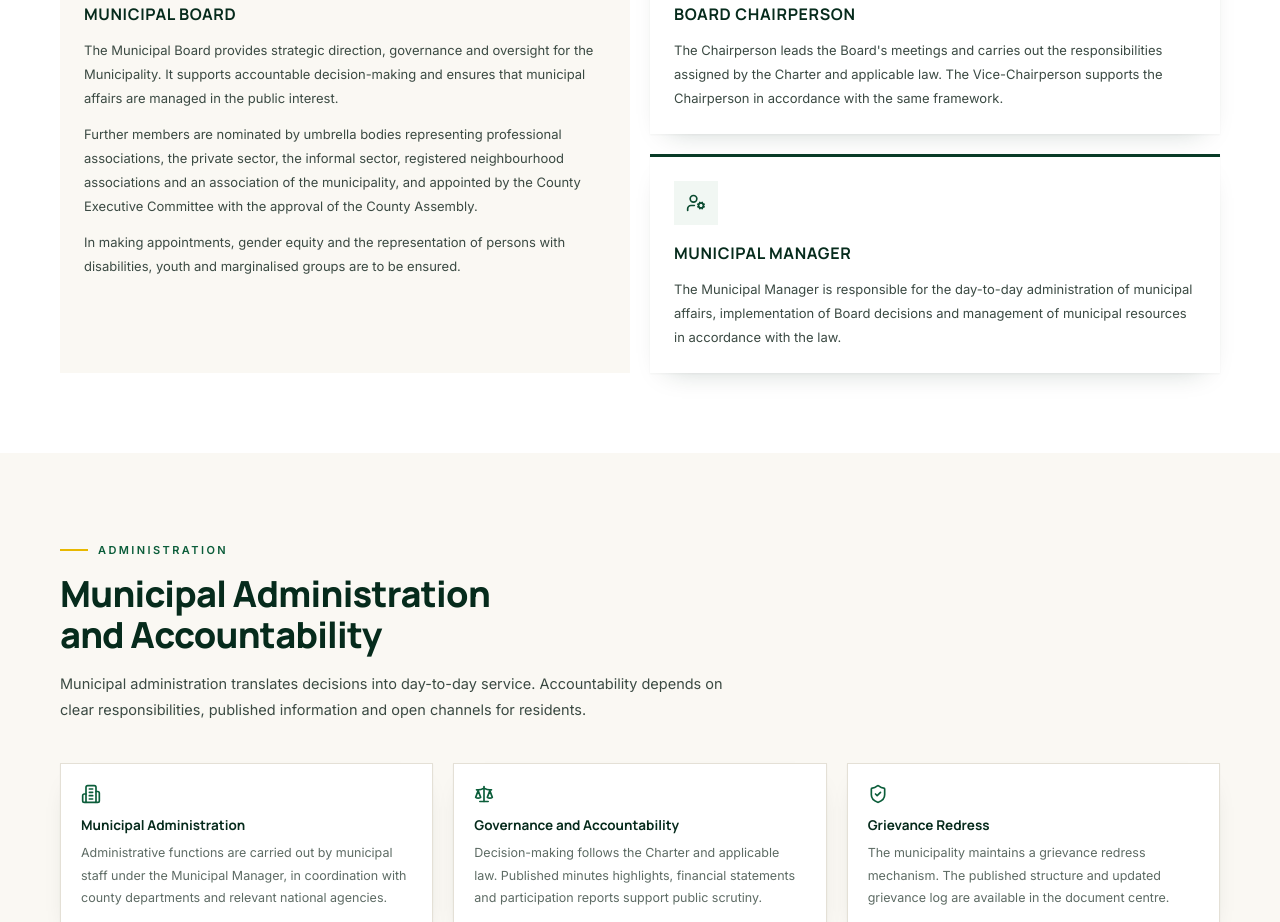
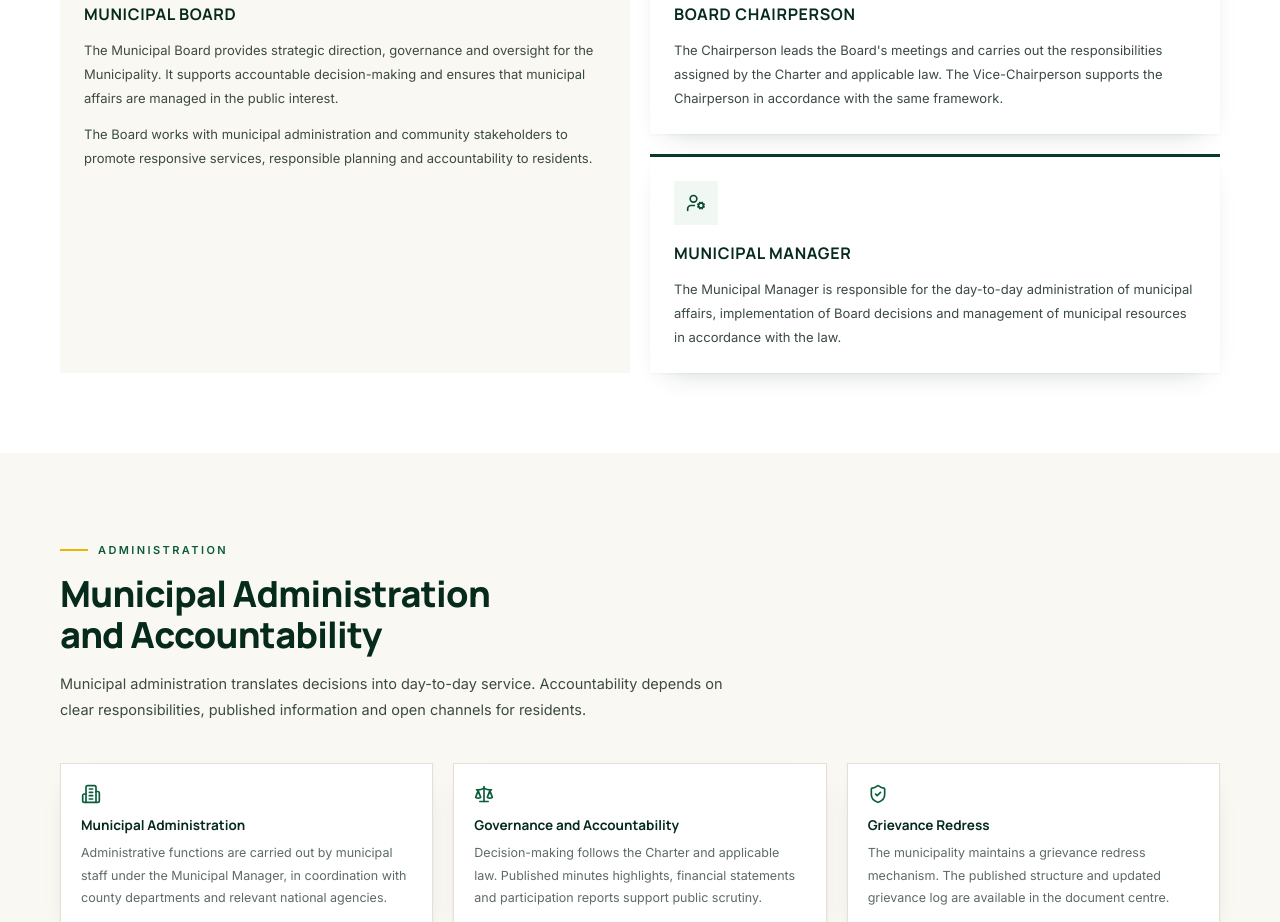
Before and after one commit to kikie254/municp, a Next.js app: page /governance in a window 1280 px wide. Shown: the part 1200-2122 px from the top of the page. Built offline with nearby package versions, Linux system fonts and the light colour scheme; no server answers.

Commit message:
Simplify governance copy without source references

```diff
--- a/app/governance/page.tsx
+++ b/app/governance/page.tsx
@@ -75,14 +75,8 @@ export default function GovernancePage() {
                   The Municipal Board provides strategic direction, governance and oversight for the Municipality. It supports accountable decision-making and ensures that municipal affairs are managed in the public interest.
                 </p>
                 <p className="mt-3 text-[13px] leading-[1.85] text-ink-soft">
-                  Further members are nominated by umbrella bodies representing professional associations, the private
-                  sector, the informal sector, registered neighbourhood associations and an association of the
-                  municipality, and appointed by the County Executive Committee with the approval of the County
-                  Assembly.
-                </p>
-                <p className="mt-3 text-[13px] leading-[1.85] text-ink-soft">
-                  In making appointments, gender equity and the representation of persons with disabilities, youth and
-                  marginalised groups are to be ensured.
+                  The Board works with municipal administration and community stakeholders to promote responsive
+                  services, responsible planning and accountability to residents.
                 </p>
               </article>
             </Reveal>
```
